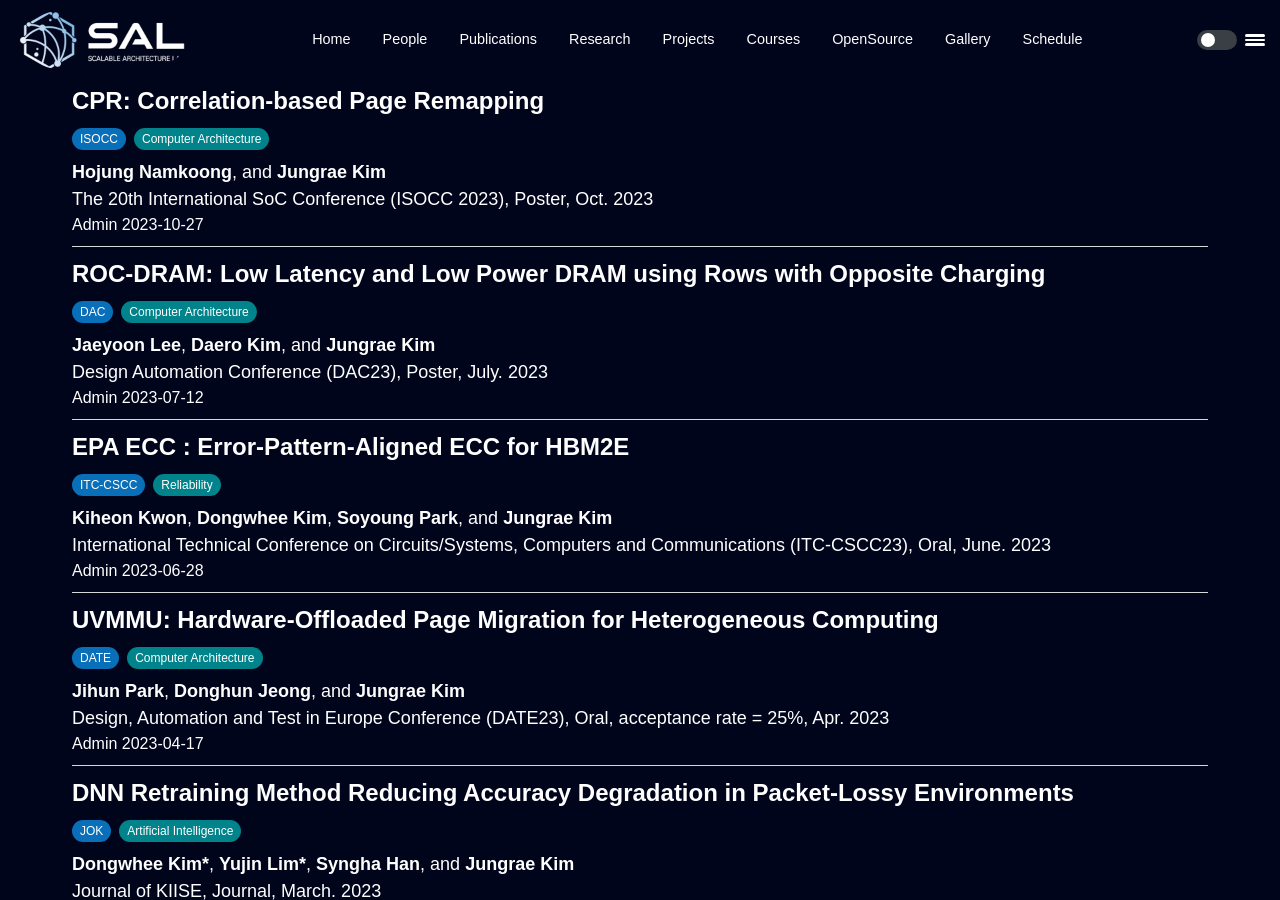
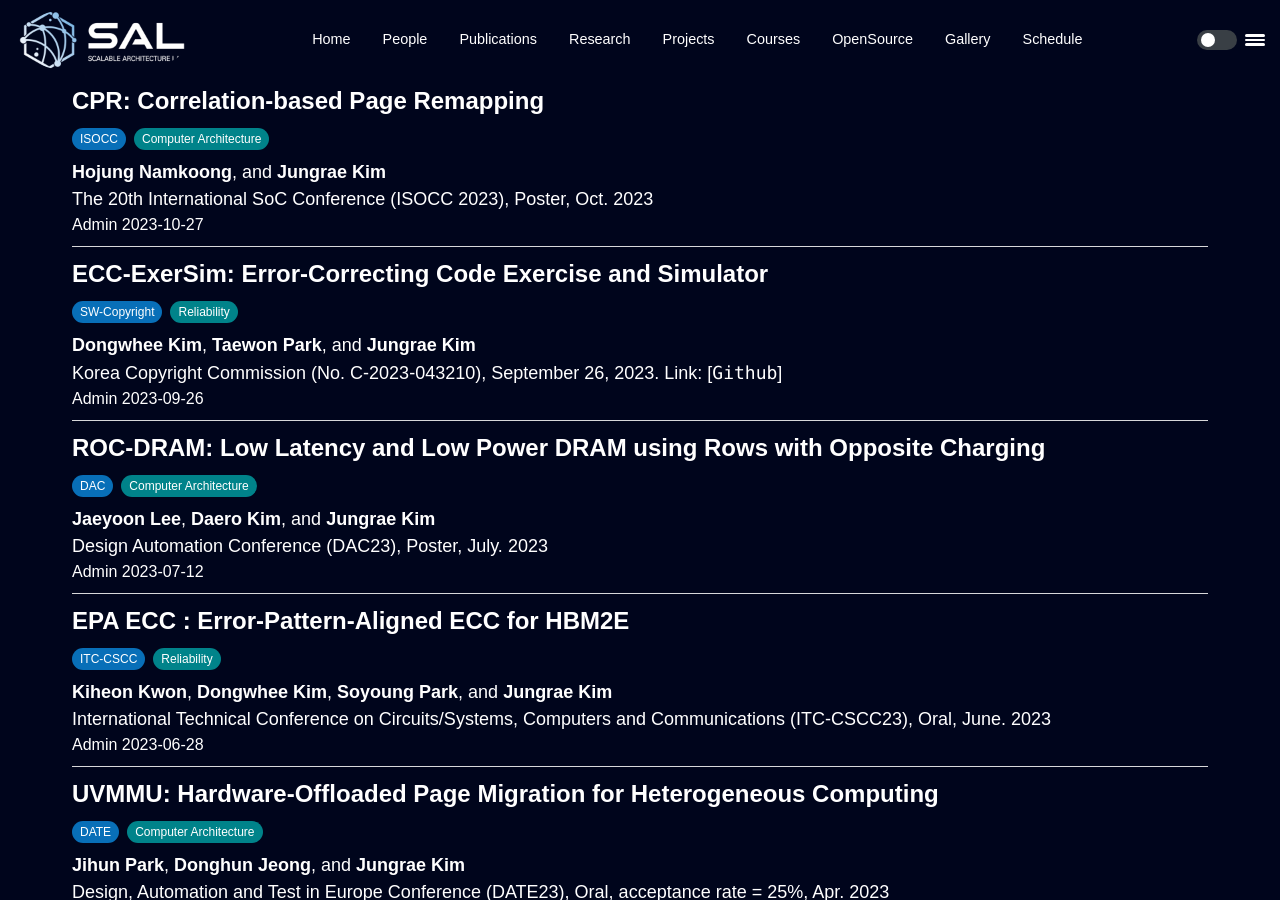
Before and after one commit to scalable-arch/scalable-arch.github.io, a Jekyll site: the page built from publications-year.md, in a window 1280 px wide and 900 px high, scrolled down 1020 px. Built offline with Jekyll 4.4.1, drawn with Linux system fonts in a browser that asks for light colours.

Commit message:
Update _posts: new SW-Copyright

````diff
--- /dev/null
+++ b/_posts/pub/2023-09-26-ECC-ExerSim:_Error_Correcting_Code_Exercise_and_Simulator.md
@@ -0,0 +1,10 @@
+---
+title: "ECC-ExerSim: Error-Correcting Code Exercise and Simulator"
+category: Reliability
+tags: SW-Copyright
+pub-type: SW
+---
+
+**Dongwhee Kim**, **Taewon Park**, and **Jungrae Kim**<br>
+Korea Copyright Commission (No. C-2023-043210), September 26, 2023.
+Link: [[```Github```](https://github.com/xyz123479/ECC-exercise)]
````
Also changed, not shown: _posts/news/2022-08-16-news_025.md (added, +5 -0 lines), _posts/news/2023-09-26-news_033.md (added, +5 -0 lines), _posts/news/2022-08-22-news_026.md (renamed from _posts/news/2022-08-22-news_025.md), _posts/news/2022-10-19-news_027.md (renamed from _posts/news/2022-10-19-news_026.md), _posts/news/2022-11-18-news-028.md (renamed from _posts/news/2022-11-18-news-027.md), _posts/news/2023-02-15-news_029.md (renamed from _posts/news/2023-02-15-news_028.md), _posts/news/2023-03-15-news_030.md (renamed from _posts/news/2023-03-15-news_029.md), _posts/news/2023-06-28-news_031.md (renamed from _posts/news/2023-06-28-news_030.md), _posts/news/2023-07-12-news_032.md (renamed from _posts/news/2023-07-12-news_031.md), _posts/news/2023-10-27-news_034.md (renamed from _posts/news/2023-10-27-news_032.md), _posts/news/2023-11-15-news_035.md (renamed from _posts/news/2023-11-15-news_033.md), _posts/pub/2022-08-16-MRSim:_Memory-Reliability_Simulator.md (line endings or trailing spaces).
